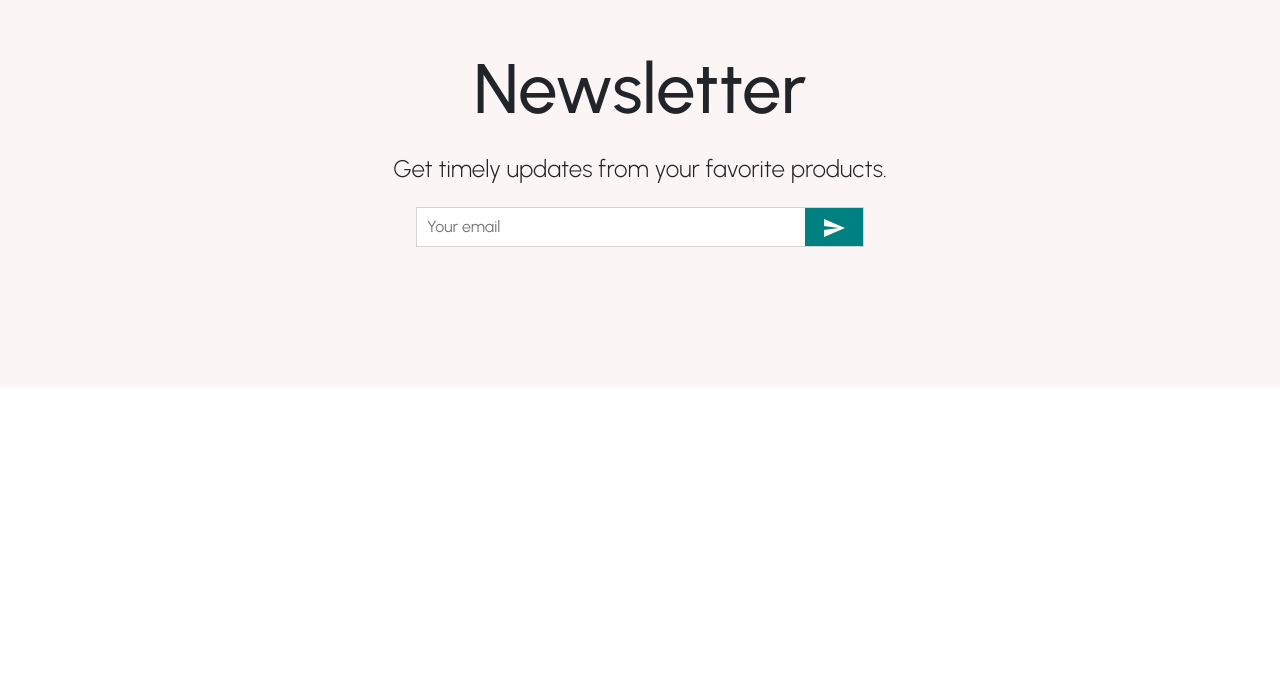
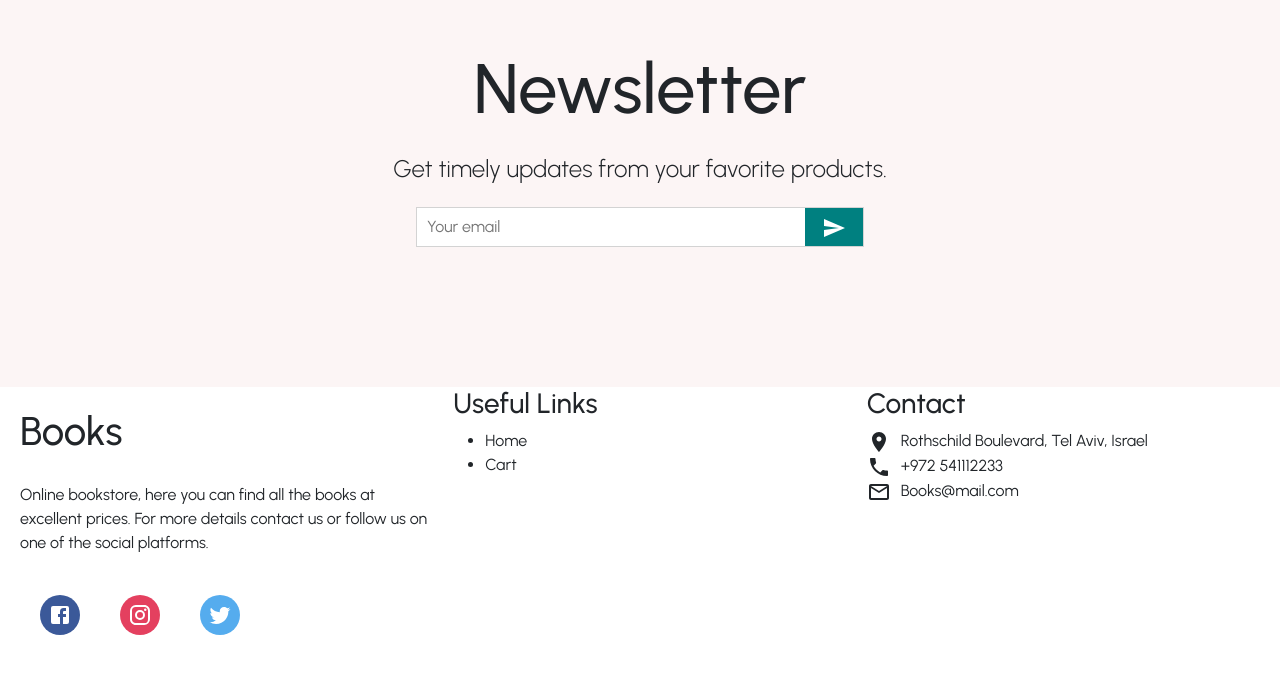
Before and after one commit to shech2/React-Final-Project, a React (Create React App) app in the folder frontend/: page / in a window 1280 px wide. Shown: the part 2709-3382 px from the top of the page. Before the commit the page ends 3096 px from the top, so only its background shows below. Built offline with nearby package versions, Linux system fonts and the light colour scheme; no server answers.

Commit message:
Create Footer

```diff
--- /dev/null
+++ b/frontend/src/components/Footer.js
@@ -0,0 +1,117 @@
+import { styled } from '@mui/material/styles';
+import Facebook from '@mui/icons-material/Facebook';
+import Instagram from '@mui/icons-material/Instagram';
+import Twitter from '@mui/icons-material/Twitter';
+import Room from '@mui/icons-material/Room';
+import Phone from '@mui/icons-material/Phone';
+import MailOutline from '@mui/icons-material/MailOutline';
+
+const Container = styled('div')({
+    display: 'flex',
+});
+
+const Logo = styled('h1')({
+
+});
+
+const Description = styled('p')({
+    margin: '20px 0',
+});
+
+const SocialContainer = styled('div')({
+    display: 'flex',
+
+});
+
+const SocialIcon = styled('div')(({ color }) => ({
+    width: '40px',
+    height: '40px',
+    borderRadius: '50%',
+    color: 'white',
+    backgroundColor: `#${color}`,
+    display: 'flex',
+    alignItems: 'center',
+    justifyContent: 'center',
+    margin: '20px',
+
+}));
+
+const Title = styled('h3')({
+
+});
+
+const List = styled('ul')({
+
+});
+
+const ListItem = styled('li')({
+
+});
+
+const Left = styled('div')({
+    flex: 1,
+    display: 'flex',
+    flexDirection: 'column',
+    padding: '20px',
+});
+
+const Center = styled('div')({
+    flex: 1,
+});
+
+const Right = styled('div')({
+    flex: 1,
+});
+
+const ContactItem = styled('div')({
+
+});
+
+const Footer = () => {
+    return (
+        <Container>
+            <Left>
+                <Logo>Books</Logo>
+                <Description>
+                    Online bookstore, here you can find all the books at excellent prices.
+                    For more details contact us or follow us on one of the social platforms.
+                </Description>
+                <SocialContainer>
+                    <SocialIcon color="3B5999">
+                        <Facebook />
+                    </SocialIcon>
+                    <SocialIcon color="E4405F">
+                        <Instagram />
+                    </SocialIcon>
+                    <SocialIcon color="55ACEE">
+                        <Twitter />
+                    </SocialIcon>
+                </SocialContainer>
+            </Left>
+            <Center>
+                <Title>Useful Links</Title>
+                <List>
+                    <ListItem>Home</ListItem>
+                    <ListItem>Cart</ListItem>
+                </List>
+            </Center>
+            <Right>
+                <Title>Contact</Title>
+                <ContactItem>
+                    <Room style={{ marginRight: '10px' }} />
+                    Rothschild Boulevard, Tel Aviv, Israel
+                </ContactItem>
+                <ContactItem>
+                    <Phone style={{ marginRight: '10px' }} />
+                    +972 541112233
+                </ContactItem>
+                <ContactItem>
+                    <MailOutline style={{ marginRight: '10px' }} />
+                    Books@mail.com
+                </ContactItem>
+            </Right>
+        </Container>
+    )
+}
+
+export default Footer;
--- a/frontend/src/pages/Homepage.js
+++ b/frontend/src/pages/Homepage.js
@@ -1,6 +1,7 @@
 import React from 'react'
 import Announcement from '../components/Announcement';
 import Categories from '../components/Categories';
+import Footer from '../components/Footer';
 import Navbar from '../components/Navbar'
 import Newsletter from '../components/Newsletter';
 import Products from '../components/Products';
@@ -16,6 +17,7 @@ const Homepage = () => {
             <Categories />
             <Products />
             <Newsletter />
+            <Footer />
         </div>
     )
 }
```
